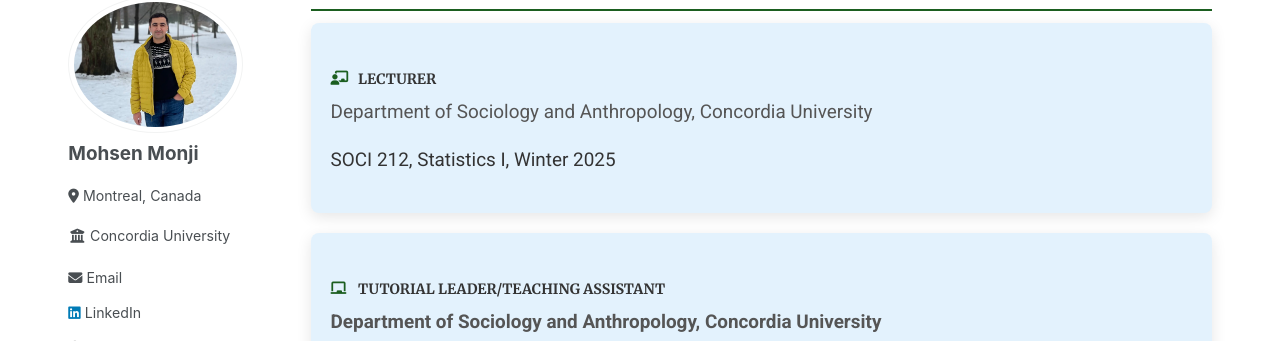
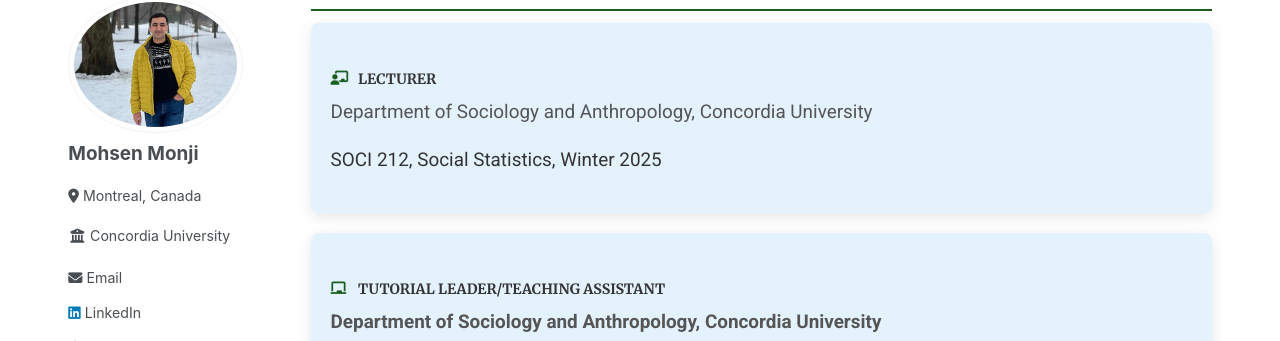
Before and after one commit to Mohsnmonji/mohsnmonji.github.io, a Jekyll site: the page built from _pages/teaching.md, in a window 1280 px wide and 900 px high, scrolled down 476 px. Shown: the part 112-453 px from the top of the window. Built offline with Jekyll 4.4.1, drawn with Linux system fonts in a browser that asks for light colours.

Commit message:
Update teaching.md

```diff
--- a/_pages/teaching.md
+++ b/_pages/teaching.md
@@ -83,7 +83,7 @@ author_profile: true
     <h4><i class="fas fa-chalkboard-teacher icon"></i> LECTURER</h4>
     <p>Department of Sociology and Anthropology, Concordia University</p>
     <ul>
-      <li>SOCI 212, Statistics I, Winter 2025</li>
+      <li>SOCI 212, Social Statistics, Winter 2025</li>
     </ul>
   </div>
 
```
